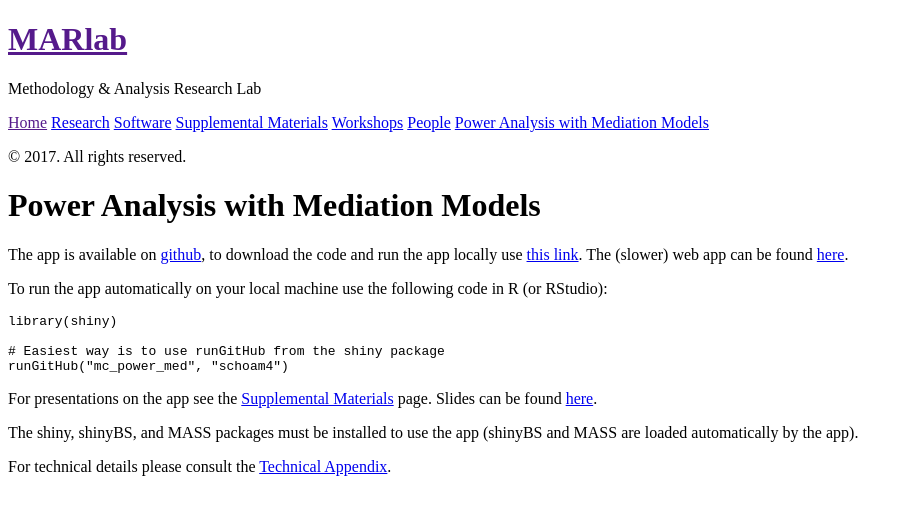
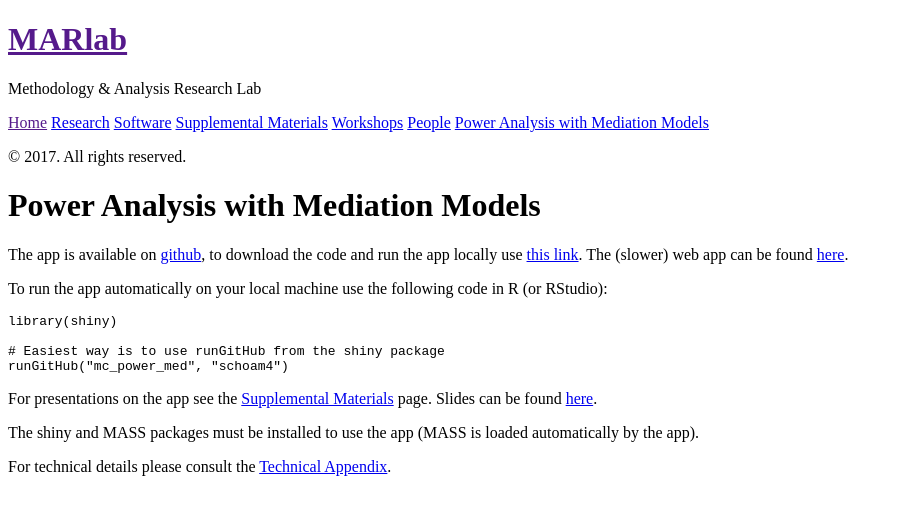
Before and after one commit to schoam4/schoam4.github.io, a Jekyll site: the page built from power_mediation.md, in a window 1280 px wide. Shown: the top 515 px of the page, without its empty margins (0-909 px from the left). Built offline with Jekyll 4.4.1, drawn with Linux system fonts in a browser that asks for light colours.

Commit message:
get rid of ShinyBS reference

```diff
--- a/power_mediation.md
+++ b/power_mediation.md
@@ -16,6 +16,6 @@ runGitHub("mc_power_med", "schoam4")
 
 For presentations on the app see the [Supplemental Materials](http://marlab.org/Supplemental_Materials/) page. Slides can be found [here](https://github.com/schoam4/Talks/raw/master/IMPS_2016/IMPS_power.pdf).
 
-The shiny, shinyBS, and MASS packages must be installed to use the app (shinyBS and MASS are loaded automatically by the app).
+The shiny and MASS packages must be installed to use the app (MASS is loaded automatically by the app).
 
 For technical details please consult the [Technical Appendix](http://marlab.org/technical_appendix/).
```
